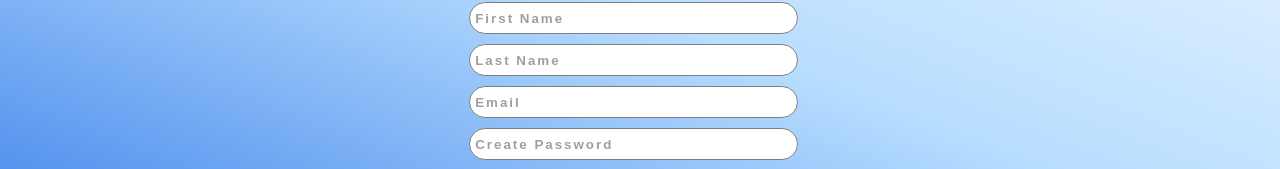
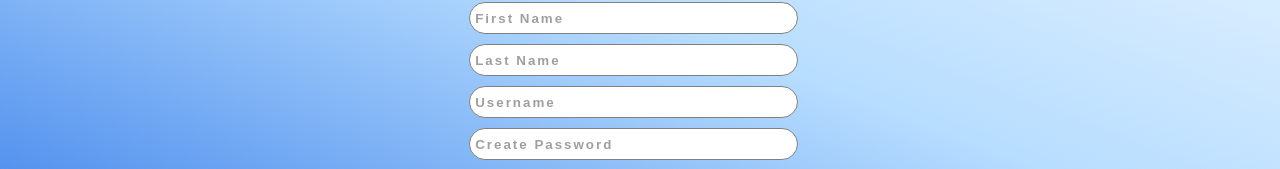
Before and after one commit to bw-ft-virtual-reality-funding/FrontEnd, a React (Create React App) app in the folder vr-funding/: page /Signup in a window 1280 px wide. Shown: the part 302-471 px from the top of the page. Built offline with nearby package versions, Linux system fonts and the light colour scheme; a web font is replaced by a local one.

Commit message:
Replaced email as username in Sign Up

```diff
--- a/vr-funding/src/components/login-signup/Signup.js
+++ b/vr-funding/src/components/login-signup/Signup.js
@@ -8,7 +8,6 @@ import { axiosWithAuth } from "../utils/axiosWithAuth";
 const initialVal = {
   firstname: "",
   lastname: "",
-  email: "",
   username: "",
   password: "",
   role: "",
@@ -17,7 +16,6 @@ const initialVal = {
 const initialErr = {
   firstname: "",
   lastname: "",
-  email: "",
   username: "",
   password: "",
   role:"",
@@ -77,8 +75,6 @@ export default function Signup() {
 
     const newUser = {
       name: `${formValues.firstname.trim()} ${formValues.lastname.trim()}`,
-      email: formValues.email.trim(),
-      role: "",
       username: formValues.username.trim(),
       password: formValues.password.trim(),
       role: formValues.role
@@ -126,14 +122,13 @@ export default function Signup() {
       {/* <label htmlFor="email">
         Email */}
 				<input
-        placeholder="Email"
-          name="email"
-          type="email"
+        placeholder="Username"
+          name="username"
+          type="text"
           onChange={onInputChange}
-          value={formValues.email}
+          value={formValues.username}
         />
       {/* </label> */}
-      <div className="errors">{formErrors.email}</div>
       <div className="errors">{formErrors.username}</div>
 
       {/* <label htmlFor="password">
--- a/vr-funding/src/components/login-signup/validation/signUpFormSchema.js
+++ b/vr-funding/src/components/login-signup/validation/signUpFormSchema.js
@@ -11,10 +11,6 @@ const signUpFormSchema = Yup.object().shape({
     .min(2, "Last name needs to be two or more characters")
     .max(20, "Last name can not be longer than 20 characters")
     .required("Please enter your last name"),
-  email: Yup.string()
-    .email("Please enter a valid email address")
-    .trim()
-    .required("An email address is required"),
   username: Yup.string()
     .trim()
     .min(4, "Current username is too short")
```
